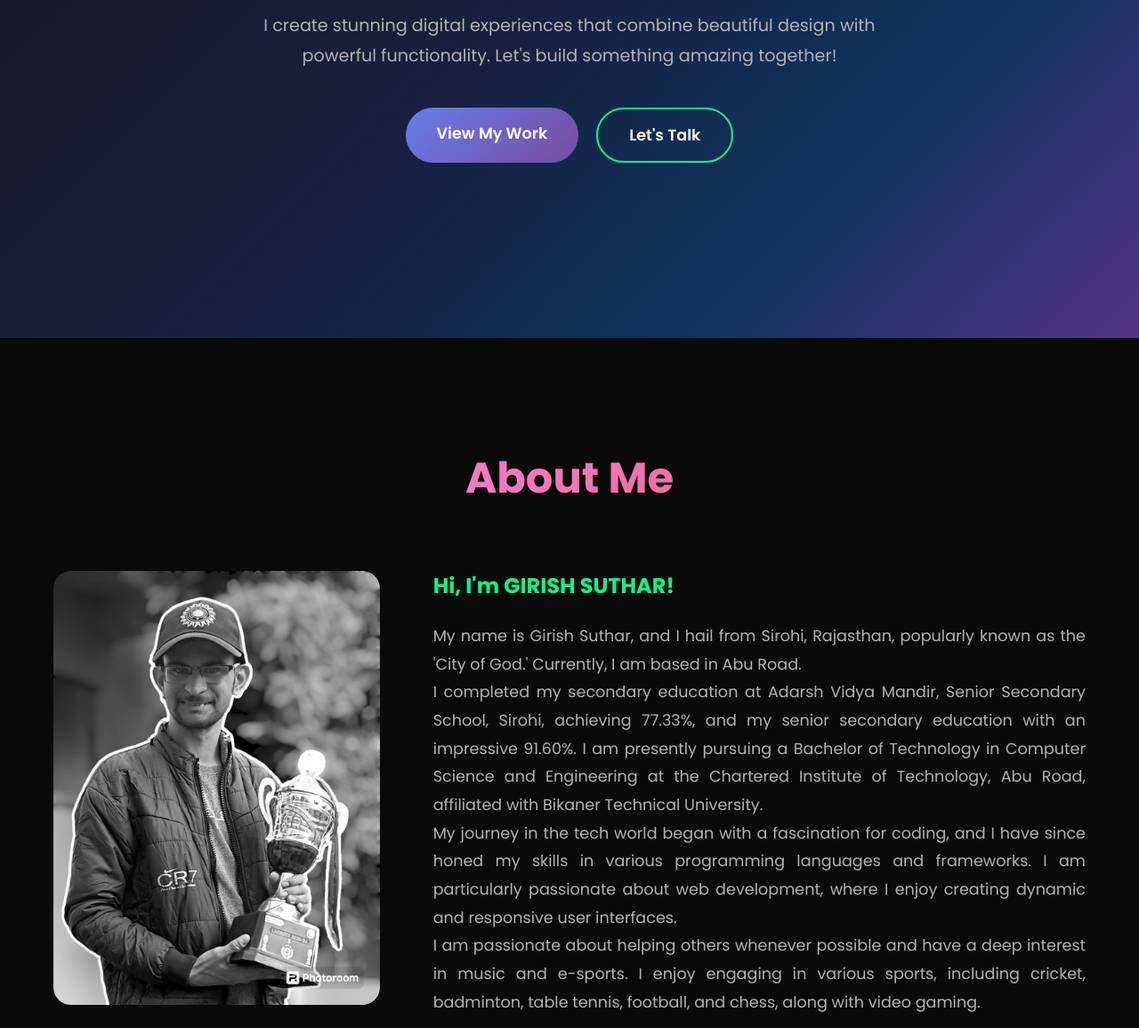
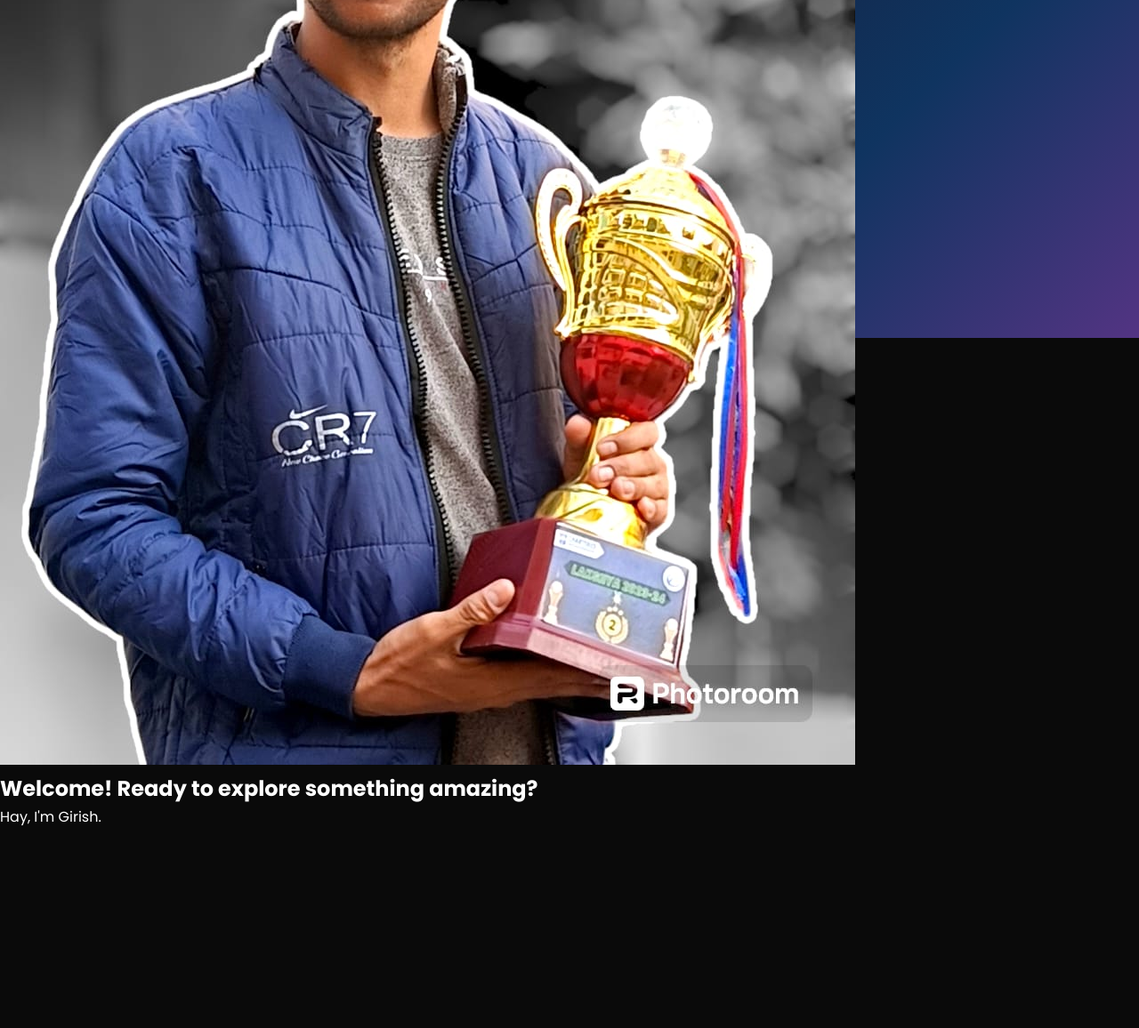
Before and after one commit to hellogirish07/Portfolio---Hello-GK, a plain HTML site: page index.html in a window 1280 px wide. Shown: the part 420-1576 px from the top of the page at 89% size. Drawn offline with Linux system fonts and the light colour scheme.

Commit message:
Update index.html
Added Splash Screen

```diff
--- a/index.html
+++ b/index.html
@@ -24,6 +24,19 @@
 
 <body>
   <div class="bg-animation"></div>
+
+  <!-- 🚀 Splash Screen -->
+    <div id="splash-screen">
+        <div class="splash-content">
+            <img src="img/pic (2).jpg" alt="Profile" class="profile-img" />
+            <div class="splash-text">
+                <h2 class="fade-in">Welcome! Ready to explore something amazing?</h2>
+                <div class="text">
+                  <p class="typewriter">Hay, I'm Girish.</p>
+                </div>
+            </div>
+        </div>
+    </div>
 
   <!-- Navigation -->
   <nav id="navbar">
```
